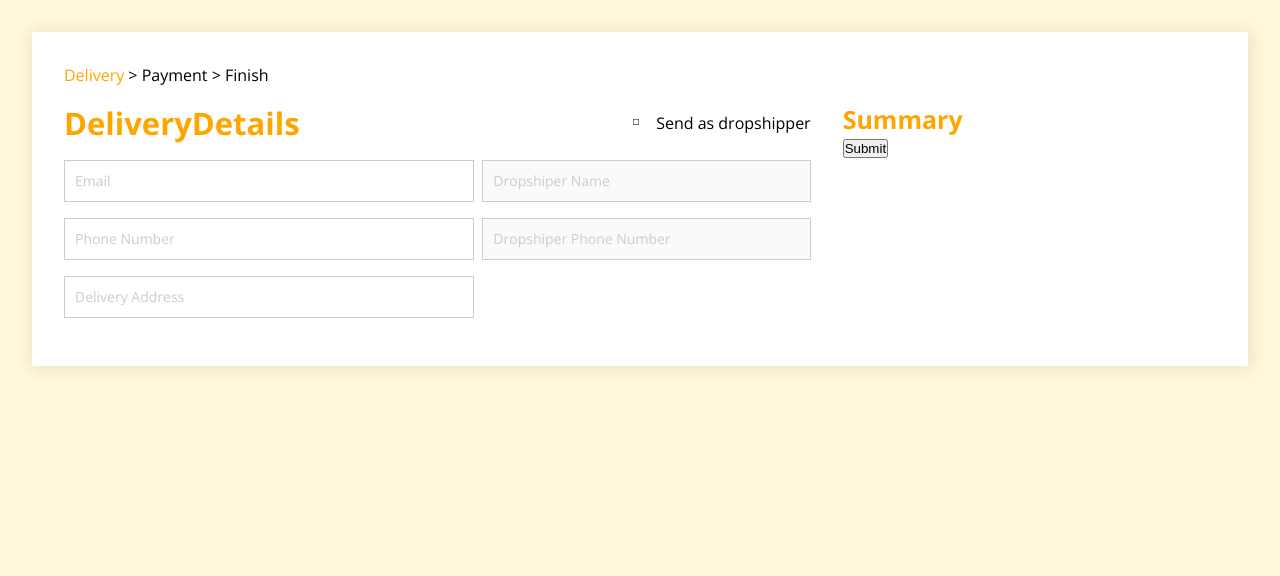
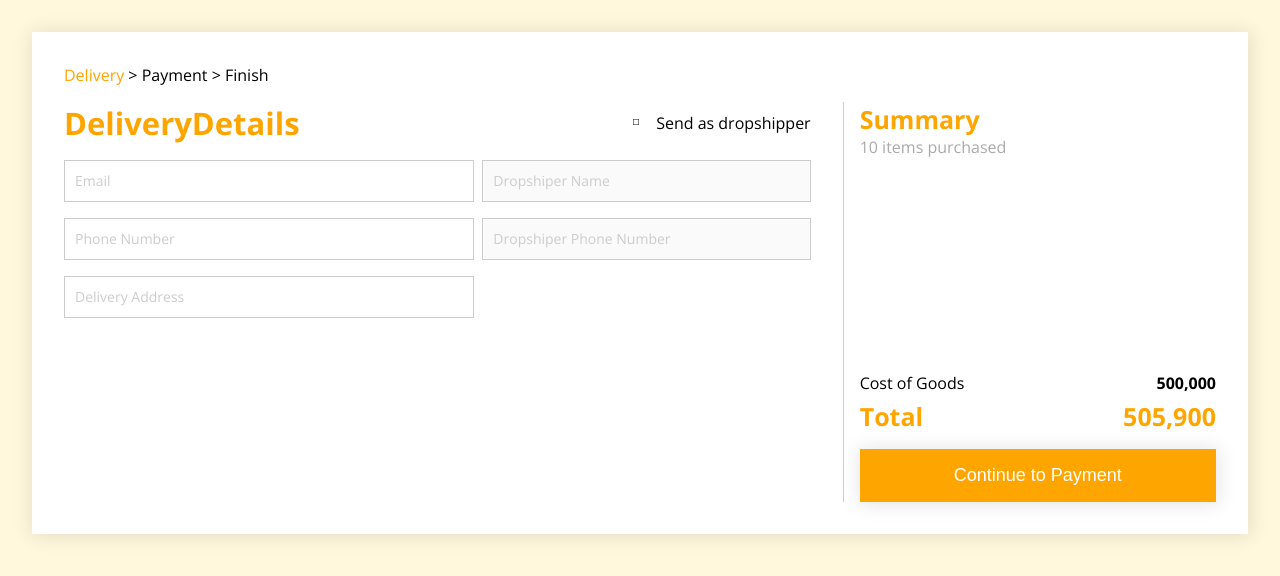
Before and after one commit to tiedsandi/checkout-page, a React (Create React App) app: page / in a window 1280 px wide. Shown: the top 576 px of the page. Built offline with nearby package versions, Linux system fonts and the light colour scheme.

Commit message:
add summary

```diff
--- a/src/components/Input/index.jsx
+++ b/src/components/Input/index.jsx
@@ -18,7 +18,7 @@ const Input = ({ label, pattern, required, disabled }) => {
 				control={control}
 				defaultValue=""
 				disabled={disabled}
-				rules={{ required, pattern }}
+				rules={{ required: !disabled, pattern }}
 				render={({ field }) => (
 					<InputStyles
 						{...field}
--- a/src/layout/summary/index.jsx
+++ b/src/layout/summary/index.jsx
@@ -1,12 +1,34 @@
-import React from 'react';
+import React, { useContext } from 'react';
 import { Heading2 } from '../../Styled';
+import { FormContext } from '../../contexts/FormContext';
+import { Footer, Header, PurchaseItems, SubmitButton, TextItem, TextTotal, Wrapper } from './styles';
 
 const Summary = () => {
+	const { isDropshipper } = useContext(FormContext);
+
 	return (
-		<div>
-			<Heading2>Summary</Heading2>
-			<input type="submit" />
-		</div>
+		<Wrapper>
+			<Header>
+				<Heading2>Summary</Heading2>
+				<PurchaseItems>10 items purchased</PurchaseItems>
+			</Header>
+			<Footer>
+				<TextItem>
+					Cost of Goods <span>500,000</span>
+				</TextItem>
+				{isDropshipper && (
+					<TextItem>
+						Dropshipping Fee <span>5,900</span>
+					</TextItem>
+				)}
+
+				<TextTotal>
+					Total<span>505,900</span>
+				</TextTotal>
+
+				<SubmitButton type="submit" value={'Continue to Payment'} />
+			</Footer>
+		</Wrapper>
 	);
 };
 
--- a/src/layout/summary/styles.jsx
+++ b/src/layout/summary/styles.jsx
@@ -1 +1,51 @@
-import { styled } from "styled-components";
+import { styled } from 'styled-components';
+
+export const Wrapper = styled.div`
+	// background-color: red;
+	border-left: 1px solid #ccc;
+	padding-left: 1rem;
+	height: 400px;
+	display: flex;
+	flex-direction: column;
+	justify-content: space-between;
+`;
+
+export const Header = styled.div``;
+export const Footer = styled.div``;
+
+export const PurchaseItems = styled.p`
+	font-size: 16px;
+	color: #aaa;
+`;
+export const TextItem = styled.p`
+	font-size: 16px;
+	color: #black;
+	font-weight: 400;
+	display: flex;
+	justify-content: space-between;
+	margin-bottom: 0.3rem;
+	span {
+		font-weight: 700;
+	}
+`;
+export const TextTotal = styled.h6`
+	font-size: 25px;
+	color: orange;
+	font-weight: 700;
+	display: flex;
+	justify-content: space-between;
+	margin-bottom: 1rem;
+`;
+
+export const SubmitButton = styled.input`
+	width: 100%;
+	padding: 1rem 2rem;
+	font-size: 18px;
+	color: white;
+	background-color: orange;
+
+	border: none;
+	box-shadow: 1px 1px 18px 2px rgba(0, 0, 0, 0.1);
+	-webkit-box-shadow: 1px 1px 18px 2px rgba (0, 0, 0, 0.1);
+	-moz-box-shadow: 1px 1px 18px 2px rgba (0, 0, 0, 0.1);
+`;
```
